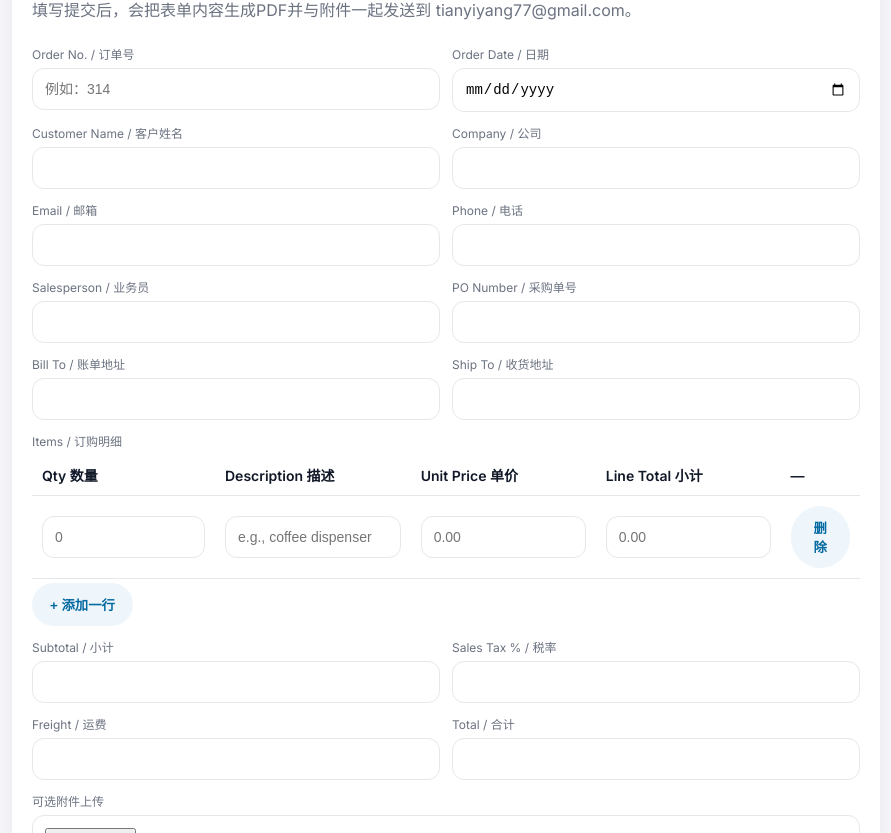
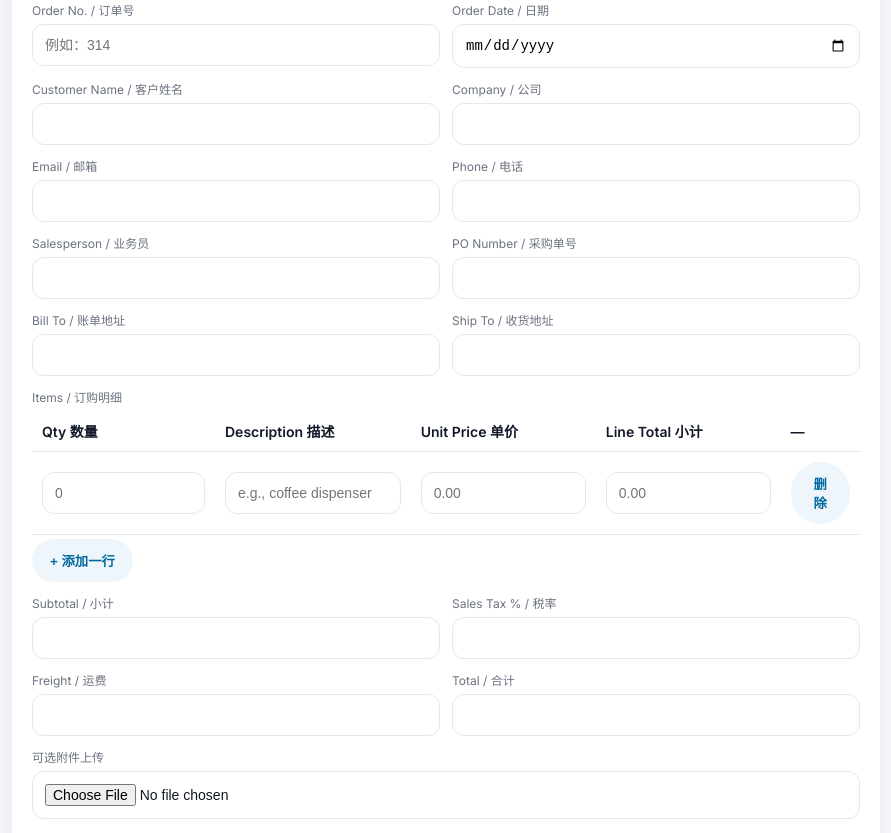
Before and after one commit to TianyiY519/order-form, a plain HTML site: page Index.html in a window 1280 px wide. Shown: the part 99-932 px from the top of the page, without its empty margins (194-1085 px from the left). Drawn offline with nearby package versions, Linux system fonts and the light colour scheme.

Commit message:
Update Index.html

```diff
--- a/Index.html
+++ b/Index.html
@@ -37,7 +37,6 @@
         <img src="logo.png" alt="Logo" onerror="this.style.display='none'"/>
         <div>
           <h1>PengYu - Order Form / 订单表单（自动生成PDF并发送邮件）</h1>
-          <p class="sub">填写提交后，会把表单内容生成PDF并与附件一起发送到 tianyiyang77@gmail.com。</p>
         </div>
       </header>
 
```
